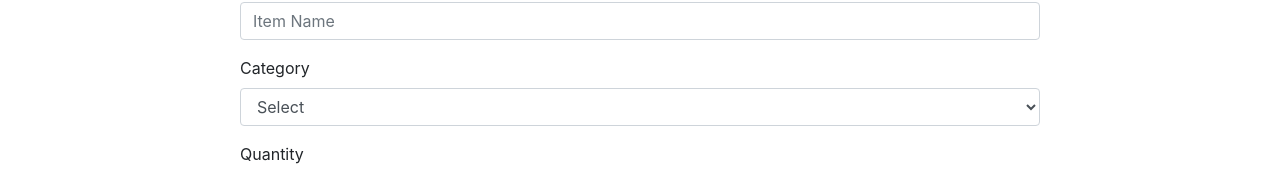
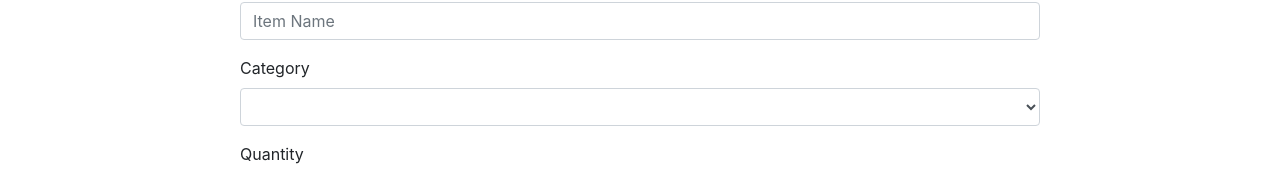
Before and after one commit to i-ll-serve-soup-july-2019/FrontEnd, a React (Create React App) app in the folder serve-soup/: page /protected/edititem/1 in a window 1280 px wide. Shown: the part 293-465 px from the top of the page. Built offline with nearby package versions, Linux system fonts and the light colour scheme; sample sign-in values are in the browser's storage.

Commit message:
got category to pre-fill on EditItem

```diff
--- a/serve-soup/src/components/AddItemForm.js
+++ b/serve-soup/src/components/AddItemForm.js
@@ -74,7 +74,7 @@ class AddItemForm extends React.Component {
               onChange={this.changeHandler}
               required
             >
-              <option>Select</option>
+              <option hidden>Select</option>
               <option>Canned goods</option>
               <option>Dairy</option>
               <option>Dry Goods</option>
@@ -91,7 +91,7 @@ class AddItemForm extends React.Component {
               value={this.state.quantity}
               onChange={this.changeHandler}
             >
-              <option>Select</option>
+              <option hidden>Select</option>
               <option>1</option>
               <option>2</option>
               <option>3</option>
--- a/serve-soup/src/components/EditItem.js
+++ b/serve-soup/src/components/EditItem.js
@@ -89,12 +89,13 @@ class EditItem extends React.Component {
               value={this.state.units}
               onChange={this.changeHandler}
             >
-              <option>Select</option>
+              <option hidden>{`${this.state.units}`}</option>
               <option>Canned goods</option>
               <option>Dairy</option>
               <option>Dry Goods</option>
               <option>Spices/Herbs</option>
               <option>Produce</option>
+              <option>Beverage</option>
             </Input>
           </FormGroup>
           <FormGroup>
@@ -105,7 +106,7 @@ class EditItem extends React.Component {
               value={this.state.quantity}
               onChange={this.changeHandler}
             >
-              <option>Select</option>
+              <option hidden>Select</option>
               <option>1</option>
               <option>2</option>
               <option>3</option>
```
